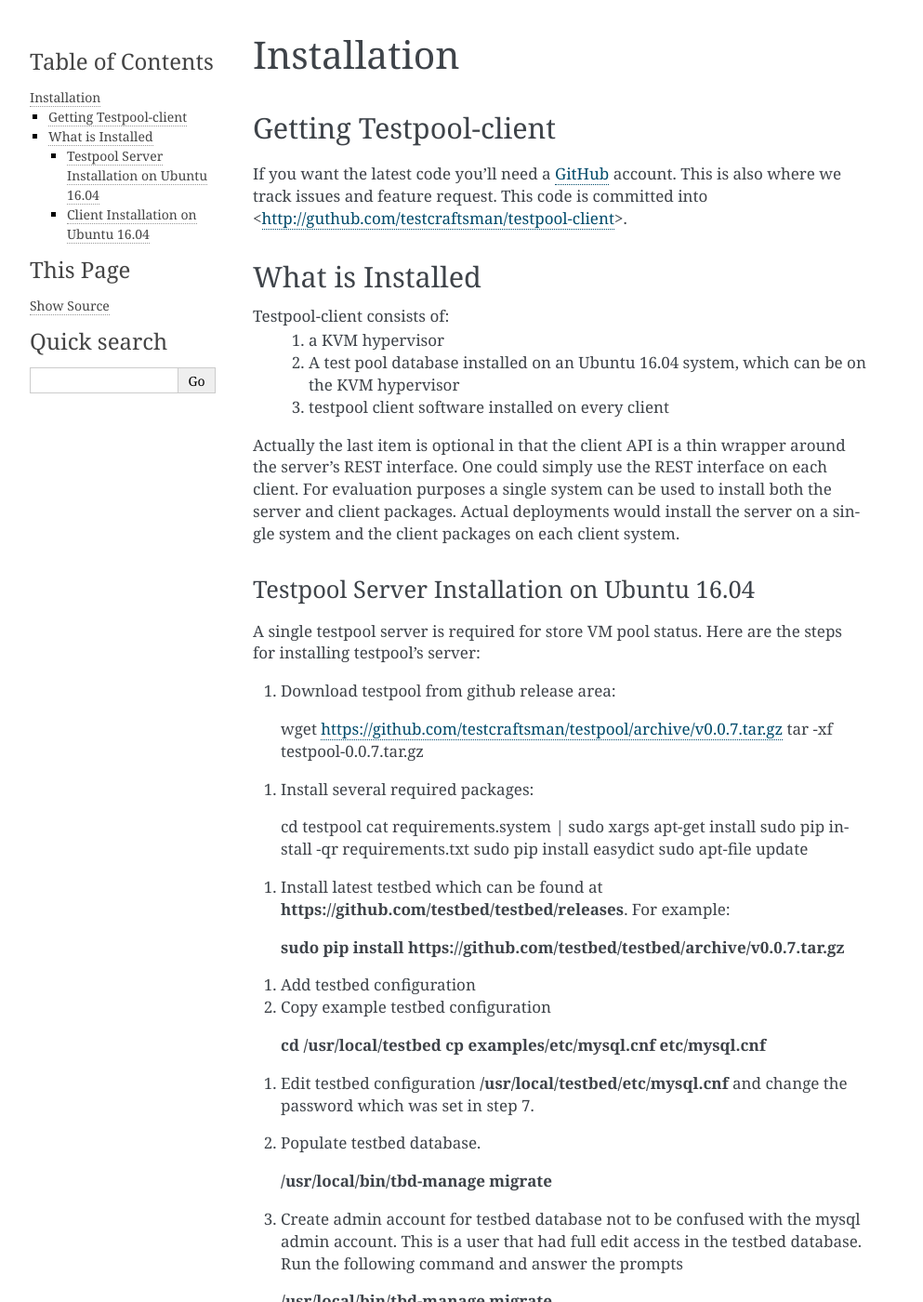
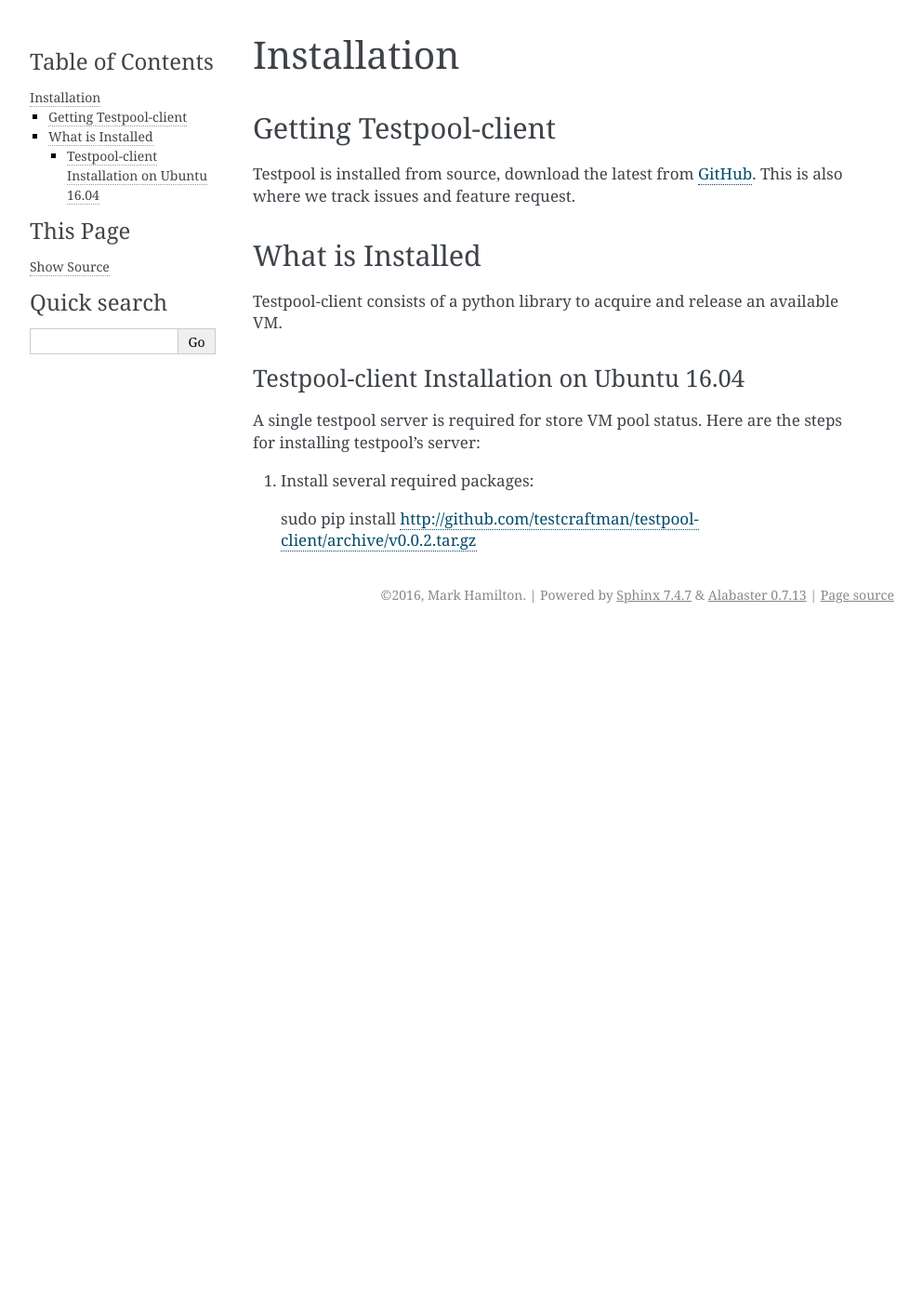
Before and after one commit to testcraftsman/testpool-client, a Sphinx documentation site: the page built from docs/source/installation.rst, in a window 1280 px wide and 1400 px high. Shown: the whole window at 93% size, without its empty margins (148-1141 px from the left). Built offline with Sphinx 7.4.7, drawn with Linux system fonts in a browser that asks for light colours; some of the changed text lies outside the part shown.

Commit message:
Clean up installation.

```diff
--- a/docs/source/installation.rst
+++ b/docs/source/installation.rst
@@ -6,90 +6,19 @@
 Getting Testpool-client
 =======================
 
-If you want the latest code you'll need a `GitHub <http://www.github.com/>`_ account. This is also where we track issues and feature request. This code
-is committed into <http://guthub.com/testcraftsman/testpool-client>.
+Testpool is installed from source, download the latest from `GitHub <http://www.github.com/testcraftsman/testpool-client/releases>`_. This is also where we track issues and feature request.
 
 What is Installed
 =================
 
-Testpool-client consists of:
-  #. a KVM hypervisor
-  #. A test pool database installed on an Ubuntu 16.04 system, which can be on the
-     KVM hypervisor
-  #. testpool client software installed on every client
+Testpool-client consists of a python library to acquire and release an available VM.
 
-Actually the last item is optional in that the client API is a thin
-wrapper around the server's REST interface.  One could simply use the REST
-interface on each client. For evaluation purposes a single system can be used to install both the server and client packages. Actual deployments would install the server on a single system and the client packages on each client system.
-
-
-Testpool Server Installation on Ubuntu 16.04
+Testpool-client Installation on Ubuntu 16.04
 --------------------------------------------
 
 A single testpool server is required for store VM pool status. Here are the
 steps for installing testpool's server:
 
-#. Download testpool from github release area::
-
-  wget https://github.com/testcraftsman/testpool/archive/v0.0.7.tar.gz
-  tar -xf testpool-0.0.7.tar.gz
-
 #. Install several required packages::
 
-  cd testpool
-  cat requirements.system | sudo xargs apt-get install
-  sudo pip install -qr requirements.txt
-  sudo pip install easydict
-  sudo apt-file update
-
-#. Install latest testbed which can be found at **https://github.com/testbed/testbed/releases**. For example:
-
-  **sudo pip install https://github.com/testbed/testbed/archive/v0.0.7.tar.gz**
-
-#. Add testbed configuration
-
-#. Copy example testbed configuration
-
-  **cd /usr/local/testbed**
-  **cp examples/etc/mysql.cnf etc/mysql.cnf**
-
-#. Edit testbed configuration **/usr/local/testbed/etc/mysql.cnf** and change
-   the password which was set in step 7.
-
-#. Populate testbed database.
-
-   **/usr/local/bin/tbd-manage migrate**
-#. Create admin account for testbed database not to be confused with the
-   mysql admin account. This is a user that had full edit access in the
-   testbed database. Run the following command and answer the prompts
-
-   **/usr/local/bin/tbd-manage migrate**
-#. Validate proper configuration **tbd db check** to confirm all checks pass.
-
-Client Installation on Ubuntu 16.04
------------------------------------
-
-Here are the steps to setup testbed on a client running Ubuntu 14.04.
-Versions are currently available through github.com on
-https://github.com/testbed/testbed/releases. Please look through the
-release site to find the latest version. The example below uses an older
-version:
-
-#. Install several packages:
-
-  **sudo apt-get install python-pip python-yaml libmysqlclient-dev python-dev**
-
-#. Install testbed from the github release area:
-
-  **sudo pip install https://github.com/testbed/testbed/archive/v0.1-alpha.8.tar.gz**
-
-    #. Edit the file testbed configuration file:
-
-  **/usr/local/testbed/etc/mysql.cnf**
-
-  Set host to the IP address of the testbed server. The user and password
-  properties should also be changed appropriately.
-
-#. Validate proper configuration. confirm all checks pass.
-
-   **tbd db check**
+  sudo pip install http://github.com/testcraftman/testpool-client/archive/v0.0.2.tar.gz
```
